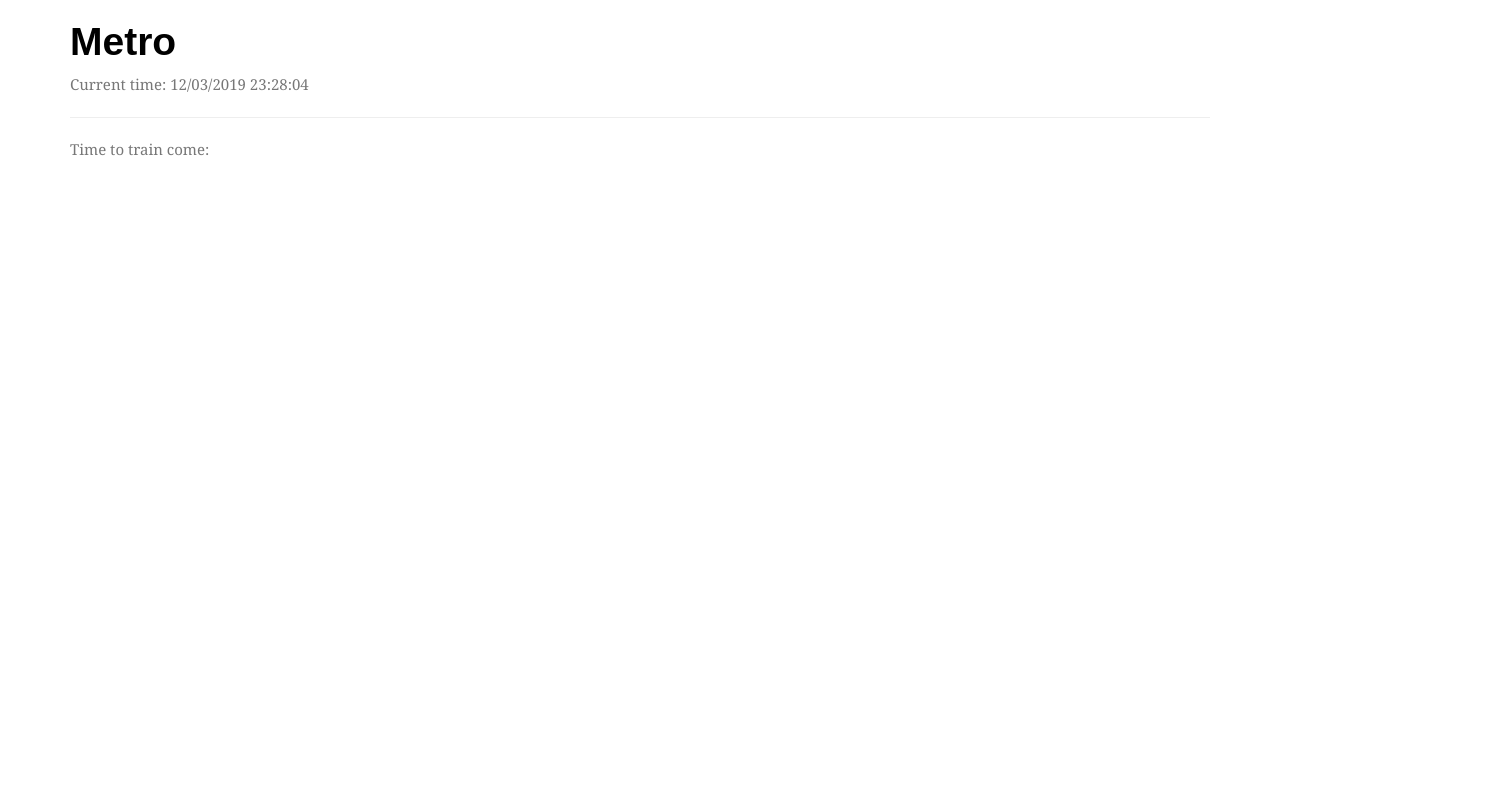
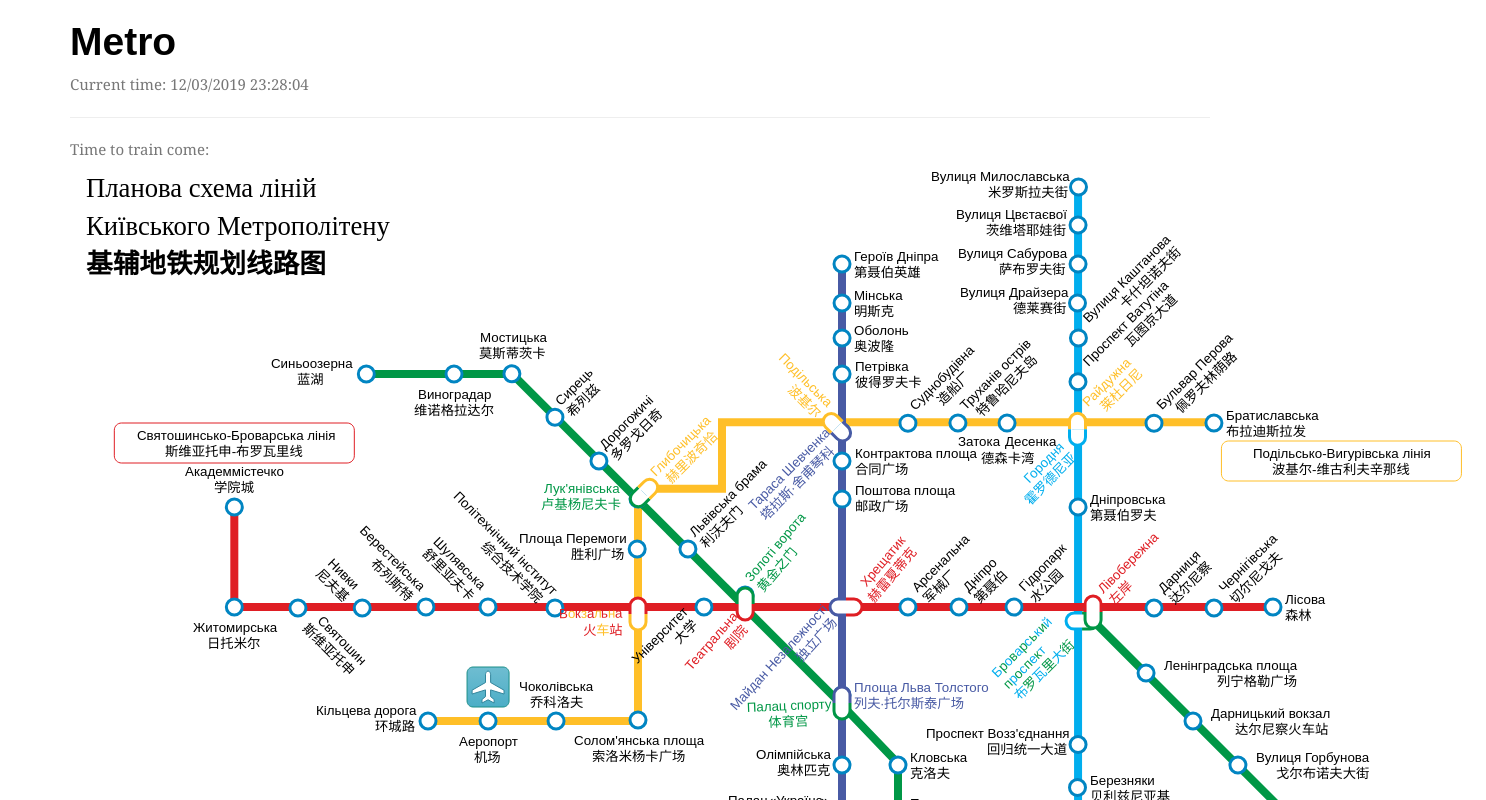
Before and after one commit to madcod3r/madcod3r.github.io, a plain HTML site: page metro/index.html in a window 1280 px wide. Shown: the top 800 px of the page, 1486 px wide, since content can reach past the window. Drawn offline with Linux system fonts and the light colour scheme; a web font is replaced by a local one.

Commit message:
added svg metro map

```diff
--- a/metro/index.html
+++ b/metro/index.html
@@ -17,6 +17,9 @@
         <span>Time to train come:</span>
         <span id="timeToTrain"></span>
     </div>
+    <div>
+        <img src="Kiev_Metro_planned_route_map_zh.svg" />
+    </div>
 </div>
 <script src="../jquery-3.3.1.min.js"></script>
 <script src="main.js"></script>
```
Also changed, not shown: metro/Kiev_Metro_planned_route_map_zh.svg (added).
